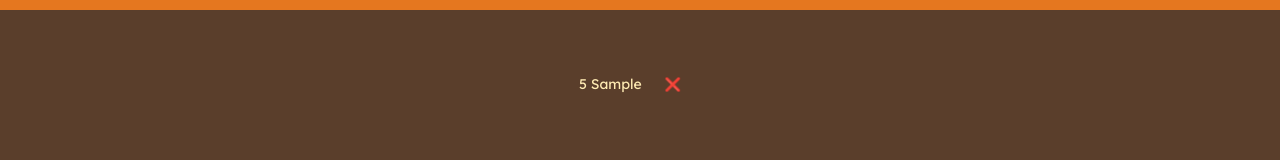
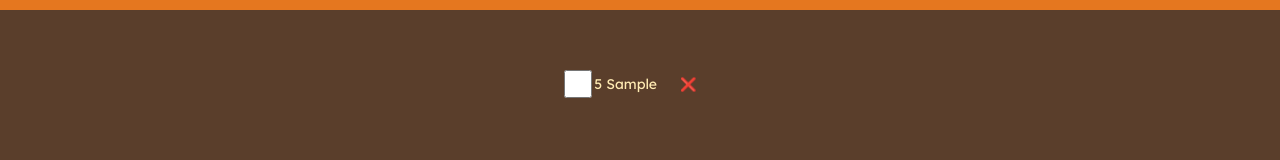
Before and after one commit to Segundavid-Dev/REACT-REPO, a React (Vite) app: page / in a window 1280 px wide. Both pictures are taken after typing "Sample" into the empty fields and a click on the button "ADD". Shown: the part 210-370 px from the top of the page. Built offline with nearby package versions, Linux system fonts and the light colour scheme.

Commit message:
Updating an item

```diff
--- a/src/App.jsx
+++ b/src/App.jsx
@@ -12,11 +12,23 @@ function App() {
     setItems((items) => items.filter((item) => item.id !== id));
   }
 
+  function handleToggleItem(id) {
+    setItems((items) =>
+      items.map((item) =>
+        item.id === id ? { ...item, packed: !item.packed } : item
+      )
+    );
+  }
+
   return (
     <div className="app">
       <Logo />
       <Form onAddItems={handleAddItems} />
-      <PackingList items={items} onDeleteItem={handleDeleteItem} />
+      <PackingList
+        items={items}
+        onDeleteItem={handleDeleteItem}
+        onToggleItem={handleToggleItem}
+      />
       <Stats />
     </div>
   );
@@ -72,7 +84,7 @@ function Form({ onAddItems }) {
   );
 }
 
-function PackingList({ items, onDeleteItem }) {
+function PackingList({ items, onDeleteItem, onToggleItem }) {
   return (
     <div className="list">
       <ul>
@@ -84,6 +96,7 @@ function PackingList({ items, onDeleteItem }) {
             id={item.id}
             key={item.id}
             onDeleteItem={onDeleteItem}
+            onToggleItem={onToggleItem}
           />
         ))}
       </ul>
@@ -91,9 +104,10 @@ function PackingList({ items, onDeleteItem }) {
   );
 }
 
-function Items({ item, quantity, packed, id, onDeleteItem }) {
+function Items({ item, quantity, packed, id, onDeleteItem, onToggleItem }) {
   return (
     <li>
+      <input type="checkbox" value={packed} onChange={() => onToggleItem(id)} />
       <span style={packed ? { textDecoration: "line-through" } : {}}>
         {quantity} {item}
       </span>
```
